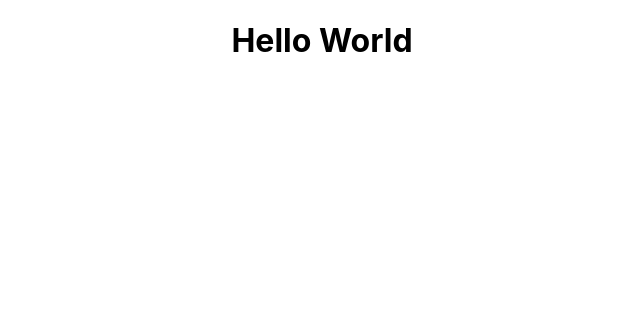
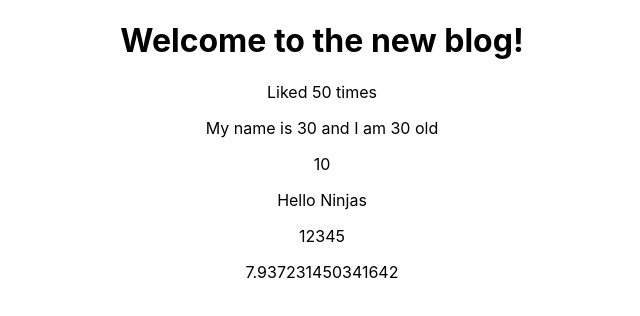
Before and after one commit to briansimiyuj/React-Tutorial, a React (Create React App) app in the folder dojo-blog/: page / in a window 1280 px wide. Shown: the top 316 px of the page, without its empty margins (318-958 px from the left). Built offline with nearby package versions, Linux system fonts and the light colour scheme.

Commit message:
Dynamic values

```diff
--- a/dojo-blog/src/Script.jsx
+++ b/dojo-blog/src/Script.jsx
@@ -1,12 +1,44 @@
 import './App.css';
 
 function App() {
+
+  const title = 'Welcome to the new blog!',
+
+  likes = 50,
+
+  person = {
+
+    name  : 'John',
+
+    age: 30
+
+  },
+
+  isOpen = false
+
+
   return (
     <div className="App">
 
       <div className="content">
 
-        <h1>Hello World</h1>
+        <h1>{title}</h1>
+
+        <p>Liked {likes} times</p>
+
+        {/* <p>{person}</p> */}
+
+        {/* <p>{isOpen}</p> */}
+
+        <p>My name is {person.age} and I am {person.age} old</p>
+
+        <p>{10}</p>
+
+        <p>{'Hello Ninjas'}</p>
+
+        <p>{[1, 2, 3, 4, 5]}</p>
+
+        <p>{Math.random() * 10}</p>
 
       </div>
 
```
Also changed, not shown: 1 other file (tests, documents, lock files or other folders).
